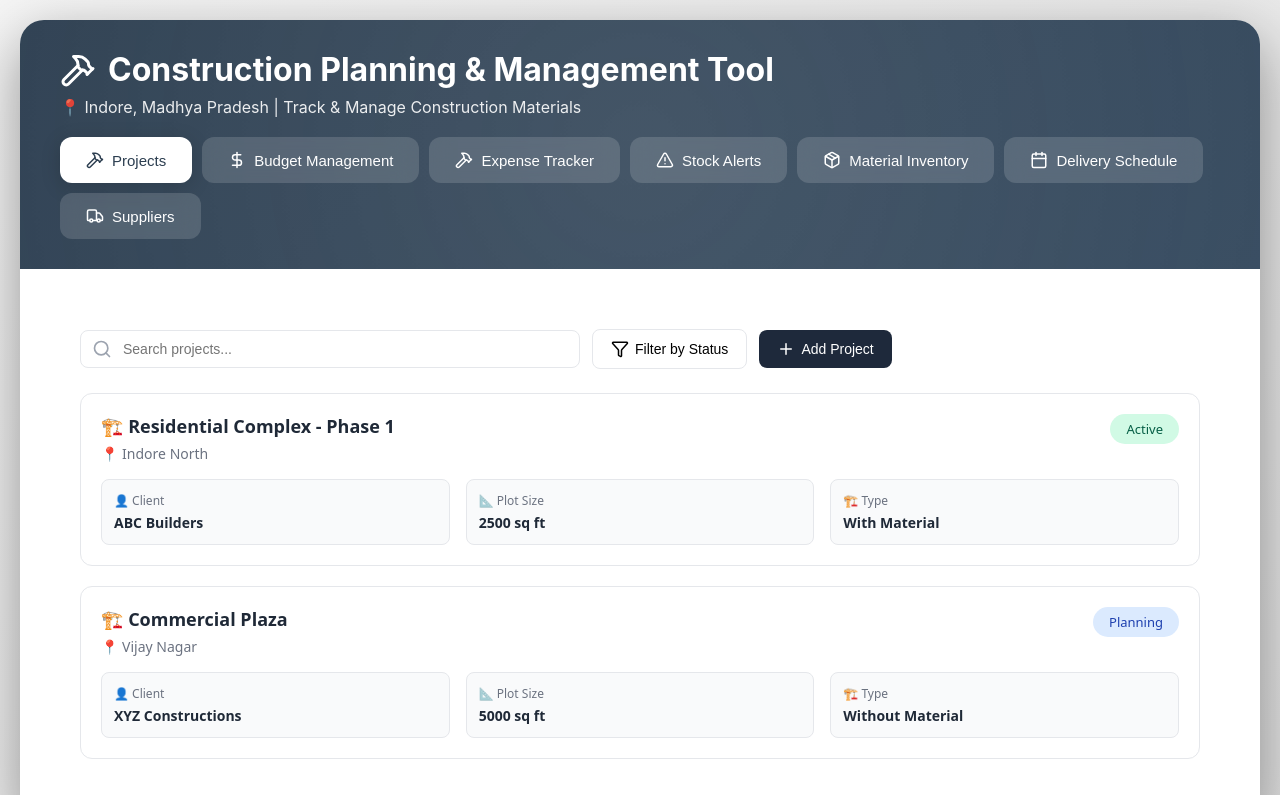
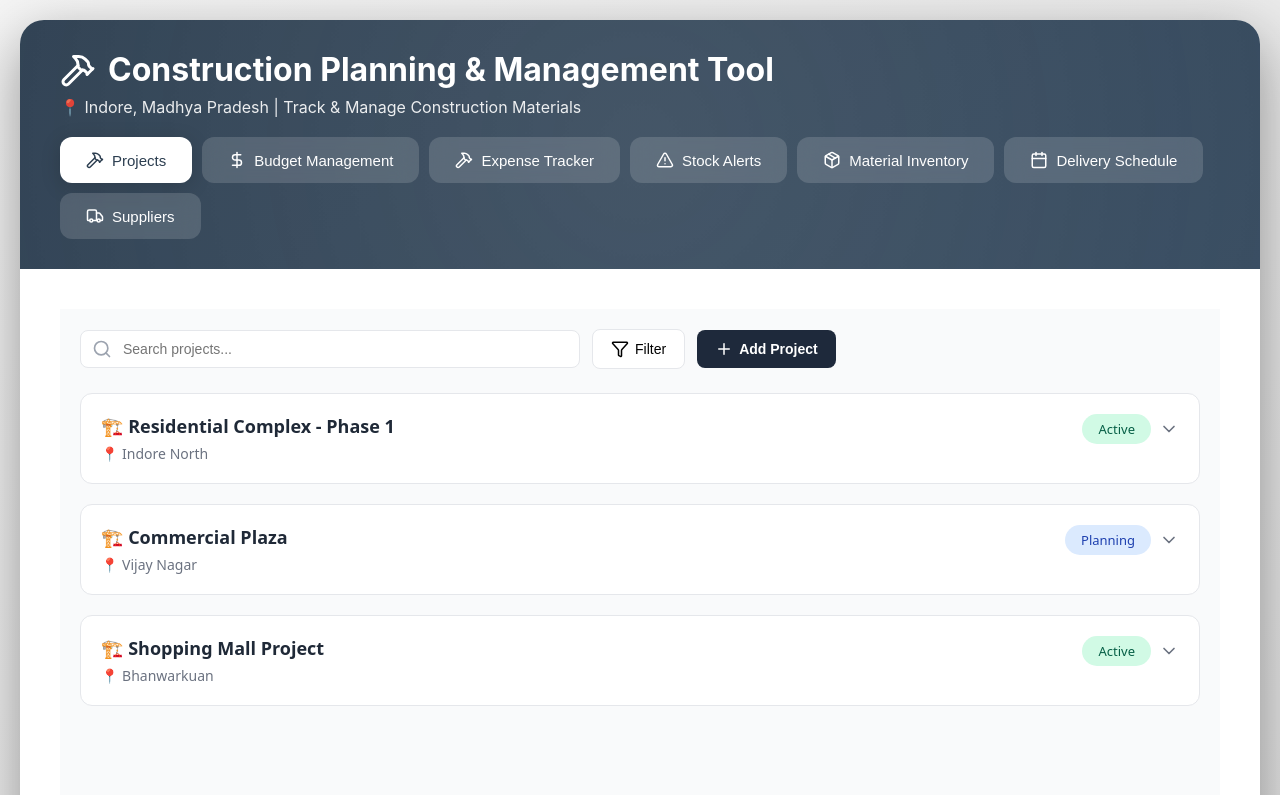
Before and after one commit to prakhart07/inventory-management, a React (Create React App) app: page /inventory in a window 1280 px wide. Shown: the top 795 px of the page. Built offline with nearby package versions, Linux system fonts and the light colour scheme.

Commit message:
Edit Button Click Updated project

```diff
--- a/src/Components/ProjectP.js
+++ b/src/Components/ProjectP.js
@@ -1,5 +1,5 @@
 import React, { useState } from 'react';
-import { Search, Filter, Plus, X } from 'lucide-react';
+import { Search, Filter, Plus, X, ChevronDown, ChevronUp } from 'lucide-react';
 
 const initialProjects = [
     {
@@ -11,7 +11,7 @@ const initialProjects = [
         plotSize: 2500,
         budget: 5000000,
         constructionRate: 2000,
-        constructionType: 'With Material'
+        constructionType: 'Turnkey'
     },
     {
         id: 2,
@@ -22,13 +22,25 @@ const initialProjects = [
         plotSize: 5000,
         budget: 12000000,
         constructionRate: 2200,
-        constructionType: 'Without Material'
+        constructionType: 'Gray Box'
+    },
+    {
+        id: 3,
+        name: 'Shopping Mall Project',
+        location: 'Bhanwarkuan',
+        status: 'Active',
+        clientName: 'Mall Developers Ltd',
+        plotSize: 8000,
+        budget: 25000000,
+        constructionRate: 2500,
+        constructionType: 'Turnkey'
     }
 ];
 
 export default function ProjectsPage() {
     const [projects, setProjects] = useState(initialProjects);
     const [showModal, setShowModal] = useState(false);
+    const [editingProject, setEditingProject] = useState(null);
 
     const [formData, setFormData] = useState({
         name: '',
@@ -38,7 +50,7 @@ export default function ProjectsPage() {
         plotSize: '',
         budget: '',
         constructionRate: '',
-        constructionType: 'With Material'
+        constructionType: 'Turnkey'
     });
 
     const handleInputChange = (e) => {
@@ -49,14 +61,50 @@ export default function ProjectsPage() {
         }));
     };
 
+    const handleEdit = (project) => {
+        setEditingProject(project);
+        setFormData({
+            name: project.name,
+            location: project.location,
+            status: project.status,
+            clientName: project.clientName,
+            plotSize: project.plotSize.toString(),
+            budget: project.budget.toString(),
+            constructionRate: project.constructionRate.toString(),
+            constructionType: project.constructionType
+        });
+        setShowModal(true);
+    };
+
     const handleSubmit = () => {
         if (formData.name && formData.location) {
-            const newProject = {
-                id: projects.length + 1,
-                ...formData
-            };
-            setProjects([...projects, newProject]);
+            if (editingProject) {
+                // Update existing project
+                const updatedProjects = projects.map(p =>
+                    p.id === editingProject.id
+                        ? {
+                            ...p,
+                            ...formData,
+                            plotSize: formData.plotSize ? parseInt(formData.plotSize) : 0,
+                            budget: formData.budget ? parseInt(formData.budget) : 0,
+                            constructionRate: formData.constructionRate ? parseInt(formData.constructionRate) : 0
+                        }
+                        : p
+                );
+                setProjects(updatedProjects);
+            } else {
+                // Add new project
+                const newProject = {
+                    id: projects.length + 1,
+                    ...formData,
+                    plotSize: formData.plotSize ? parseInt(formData.plotSize) : 0,
+                    budget: formData.budget ? parseInt(formData.budget) : 0,
+                    constructionRate: formData.constructionRate ? parseInt(formData.constructionRate) : 0
+                };
+                setProjects([...projects, newProject]);
+            }
             setShowModal(false);
+            setEditingProject(null);
             setFormData({
                 name: '',
                 location: '',
@@ -65,16 +113,26 @@ export default function ProjectsPage() {
                 plotSize: '',
                 budget: '',
                 constructionRate: '',
-                constructionType: 'With Material'
+                constructionType: 'Turnkey'
             });
         }
     };
 
     return (
-        <div style={{ padding: '20px', fontFamily: 'system-ui, -apple-system, sans-serif' }}>
+        <div style={{ padding: '20px', fontFamily: 'system-ui, -apple-system, sans-serif', background: '#f9fafb', minHeight: '100vh' }}>
+            {/* Header */}
+            {/* <div style={{ marginBottom: '24px' }}>
+                <h1 style={{ fontSize: '28px', fontWeight: '700', color: '#1f2937', marginBottom: '8px' }}>
+                    🏗️ Projects Management
+                </h1>
+                <p style={{ color: '#6b7280', fontSize: '14px' }}>
+                    Manage and track all your construction projects
+                </p>
+            </div> */}
+
             {/* Top Bar */}
-            <div style={{ display: 'flex', gap: '12px', marginBottom: '24px', alignItems: 'center' }}>
-                <div style={{ position: 'relative', flex: 1, maxWidth: '500px' }}>
+            <div style={{ display: 'flex', gap: '12px', marginBottom: '24px', alignItems: 'center', flexWrap: 'wrap' }}>
+                <div style={{ position: 'relative', flex: 1, maxWidth: '500px', minWidth: '250px' }}>
                     <Search style={{ position: 'absolute', left: '12px', top: '50%', transform: 'translateY(-50%)', color: '#9ca3af' }} size={20} />
                     <input
                         type="text"
@@ -84,7 +142,8 @@ export default function ProjectsPage() {
                             padding: '10px 10px 10px 42px',
                             border: '1px solid #e5e7eb',
                             borderRadius: '8px',
-                            fontSize: '14px'
+                            fontSize: '14px',
+                            background: 'white'
                         }}
                     />
                 </div>
@@ -97,10 +156,11 @@ export default function ProjectsPage() {
                     alignItems: 'center',
                     gap: '6px',
                     cursor: 'pointer',
-                    fontSize: '14px'
+                    fontSize: '14px',
+                    fontWeight: '500'
                 }}>
                     <Filter size={18} />
-                    Filter by Status
+                    Filter
                 </button>
                 <button
                     onClick={() => setShowModal(true)}
@@ -114,7 +174,8 @@ export default function ProjectsPage() {
                         alignItems: 'center',
                         gap: '6px',
                         cursor: 'pointer',
-                        fontSize: '14px'
+                        fontSize: '14px',
+                        fontWeight: '600'
                     }}>
                     <Plus size={18} />
                     Add Project
@@ -124,77 +185,7 @@ export default function ProjectsPage() {
             {/* Project Cards */}
             <div style={{ display: 'grid', gap: '20px' }}>
                 {projects.map(project => (
-                    <div key={project.id} style={{
-                        background: 'white',
-                        border: '1px solid #e5e7eb',
-                        borderRadius: '12px',
-                        padding: '20px'
-                    }}>
-                        <div style={{ display: 'flex', justifyContent: 'space-between', alignItems: 'start', marginBottom: '16px' }}>
-                            <div>
-                                <div style={{ fontSize: '18px', fontWeight: '600', color: '#1f2937', marginBottom: '6px' }}>
-                                    🏗️ {project.name}
-                                </div>
-                                <div style={{ color: '#6b7280', fontSize: '14px' }}>
-                                    📍 {project.location}
-                                </div>
-                            </div>
-                            <span style={{
-                                padding: '6px 16px',
-                                borderRadius: '20px',
-                                fontSize: '13px',
-                                fontWeight: '500',
-                                background: project.status === 'Active' ? '#d1fae5' : '#dbeafe',
-                                color: project.status === 'Active' ? '#065f46' : '#1e40af'
-                            }}>
-                                {project.status}
-                            </span>
-                        </div>
-
-                        {/* Advanced Info Grid */}
-                        <div style={{
-                            display: 'grid',
-                            gridTemplateColumns: 'repeat(auto-fit, minmax(200px, 1fr))',
-                            gap: '16px',
-                            marginTop: '16px'
-                        }}>
-                            <div style={{
-                                background: '#f9fafb',
-                                padding: '12px',
-                                borderRadius: '8px',
-                                border: '1px solid #e5e7eb'
-                            }}>
-                                <div style={{ fontSize: '12px', color: '#6b7280', marginBottom: '4px' }}>👤 Client</div>
-                                <div style={{ fontSize: '14px', fontWeight: '600', color: '#1f2937' }}>
-                                    {project.clientName || 'N/A'}
-                                </div>
-                            </div>
-
-                            <div style={{
-                                background: '#f9fafb',
-                                padding: '12px',
-                                borderRadius: '8px',
-                                border: '1px solid #e5e7eb'
-                            }}>
-                                <div style={{ fontSize: '12px', color: '#6b7280', marginBottom: '4px' }}>📐 Plot Size</div>
-                                <div style={{ fontSize: '14px', fontWeight: '600', color: '#1f2937' }}>
-                                    {project.plotSize ? `${project.plotSize} sq ft` : '-'}
-                                </div>
-                            </div>
-
-                            <div style={{
-                                background: '#f9fafb',
-                                padding: '12px',
-                                borderRadius: '8px',
-                                border: '1px solid #e5e7eb'
-                            }}>
-                                <div style={{ fontSize: '12px', color: '#6b7280', marginBottom: '4px' }}>🏗️ Type</div>
-                                <div style={{ fontSize: '14px', fontWeight: '600', color: '#1f2937' }}>
-                                    {project.constructionType}
-                                </div>
-                            </div>
-                        </div>
-                    </div>
+                    <ProjectCard key={project.id} project={project} onEdit={handleEdit} />
                 ))}
             </div>
 
@@ -226,7 +217,7 @@ export default function ProjectsPage() {
                     }}>
                         <div style={{ display: 'flex', justifyContent: 'space-between', alignItems: 'center', marginBottom: '24px' }}>
                             <h2 style={{ fontSize: '24px', fontWeight: '700', color: '#1f2937', margin: 0 }}>
-                                🏗️ Add New Project
+                                🏗️ {editingProject ? 'Edit Project' : 'Add New Project'}
                             </h2>
                             <button
                                 onClick={() => setShowModal(false)}
@@ -244,25 +235,13 @@ export default function ProjectsPage() {
 
                         {/* Form Fields */}
                         <div>
-                            {/* Project Name */}
                             <Field label="Project Name *" name="name" value={formData.name} onChange={handleInputChange} placeholder="Enter project name" />
-
-                            {/* Location */}
                             <Field label="Location *" name="location" value={formData.location} onChange={handleInputChange} placeholder="Enter location" />
-
-                            {/* Client Name */}
                             <Field label="Client Name" name="clientName" value={formData.clientName} onChange={handleInputChange} placeholder="Enter client name" />
-
-                            {/* Plot Size */}
                             <Field label="Plot Size (sq ft)" name="plotSize" type="number" value={formData.plotSize} onChange={handleInputChange} placeholder="Enter plot size" />
-
-                            {/* Budget */}
                             <Field label="Budget (₹)" name="budget" type="number" value={formData.budget} onChange={handleInputChange} placeholder="Enter budget" />
-
-                            {/* Construction Rate */}
                             <Field label="Construction Rate (₹/sq ft)" name="constructionRate" type="number" value={formData.constructionRate} onChange={handleInputChange} placeholder="Enter rate per sq ft" />
 
-                            {/* Construction Type */}
                             <div style={{ marginBottom: '20px' }}>
                                 <label style={labelStyle}>Construction Type</label>
                                 <select
@@ -277,7 +256,6 @@ export default function ProjectsPage() {
                                 </select>
                             </div>
 
-                            {/* Status */}
                             <div style={{ marginBottom: '20px' }}>
                                 <label style={labelStyle}>Status *</label>
                                 <select
@@ -293,13 +271,12 @@ export default function ProjectsPage() {
                                 </select>
                             </div>
 
-                            {/* Buttons */}
                             <div style={{ display: 'flex', gap: '12px', marginTop: '32px' }}>
                                 <button type="button" onClick={() => setShowModal(false)} style={cancelBtn}>
                                     Cancel
                                 </button>
                                 <button type="button" onClick={handleSubmit} style={addBtn}>
-                                    Add Project
+                                    {editingProject ? 'Update Project' : 'Add Project'}
                                 </button>
                             </div>
                         </div>
@@ -309,6 +286,171 @@ export default function ProjectsPage() {
         </div>
     );
 }
+
+// Project Card Component with Hover and Click
+const ProjectCard = ({ project, onEdit }) => {
+    const [isExpanded, setIsExpanded] = useState(false);
+    const [isHovered, setIsHovered] = useState(false);
+
+    const handleEditClick = (e) => {
+        e.stopPropagation();
+        onEdit(project);
+    };
+
+    return (
+        <div
+            onMouseEnter={() => setIsHovered(true)}
+            onMouseLeave={() => setIsHovered(false)}
+            onClick={() => setIsExpanded(!isExpanded)}
+            style={{
+                background: 'white',
+                border: '1px solid #e5e7eb',
+                borderRadius: '12px',
+                padding: '20px',
+                cursor: 'pointer',
+                transition: 'all 0.3s ease',
+                boxShadow: isHovered || isExpanded ? '0 4px 12px rgba(0, 0, 0, 0.1)' : 'none',
+                transform: isHovered ? 'translateY(-2px)' : 'translateY(0)'
+            }}
+        >
+            <div style={{ display: 'flex', justifyContent: 'space-between', alignItems: 'start', marginBottom: isExpanded ? '20px' : '0' }}>
+                <div style={{ flex: 1 }}>
+                    <div style={{ fontSize: '18px', fontWeight: '600', color: '#1f2937', marginBottom: '6px' }}>
+                        🏗️ {project.name}
+                    </div>
+                    <div style={{ color: '#6b7280', fontSize: '14px' }}>
+                        📍 {project.location}
+                    </div>
+                </div>
+                <div style={{ display: 'flex', alignItems: 'center', gap: '8px' }}>
+                    <span style={{
+                        padding: '6px 16px',
+                        borderRadius: '20px',
+                        fontSize: '13px',
+                        fontWeight: '500',
+                        background: project.status === 'Active' ? '#d1fae5' : project.status === 'Completed' ? '#e0e7ff' : project.status === 'On Hold' ? '#fee2e2' : '#dbeafe',
+                        color: project.status === 'Active' ? '#065f46' : project.status === 'Completed' ? '#3730a3' : project.status === 'On Hold' ? '#991b1b' : '#1e40af'
+                    }}>
+                        {project.status}
+                    </span>
+                    {isExpanded ? <ChevronUp size={20} color="#6b7280" /> : <ChevronDown size={20} color="#6b7280" />}
+                </div>
+            </div>
+
+            {/* Expanded Details */}
+            <div style={{
+                maxHeight: isExpanded ? '1000px' : '0',
+                opacity: isExpanded ? 1 : 0,
+                overflow: 'hidden',
+                transition: 'all 0.4s ease'
+            }}>
+                <div style={{
+                    borderTop: '1px solid #e5e7eb',
+                    paddingTop: '20px',
+                    marginTop: '16px'
+                }}>
+                    {/* Basic Info Section */}
+                    <div style={{ marginBottom: '20px' }}>
+                        <h3 style={{ fontSize: '14px', fontWeight: '600', color: '#374151', marginBottom: '12px', textTransform: 'uppercase', letterSpacing: '0.5px' }}>
+                            📋 Basic Information
+                        </h3>
+                        <div style={{
+                            display: 'grid',
+                            gridTemplateColumns: 'repeat(auto-fit, minmax(200px, 1fr))',
+                            gap: '12px'
+                        }}>
+                            <InfoBox icon="👤" label="Client Name" value={project.clientName || 'N/A'} />
+                            <InfoBox icon="📐" label="Plot Size" value={project.plotSize ? `${project.plotSize.toLocaleString('en-IN')} sq ft` : 'N/A'} />
+                            <InfoBox icon="🏗️" label="Construction Type" value={project.constructionType} />
+                        </div>
+                    </div>
+
+                    {/* Financial Info Section */}
+                    <div style={{ marginBottom: '20px' }}>
+                        <h3 style={{ fontSize: '14px', fontWeight: '600', color: '#374151', marginBottom: '12px', textTransform: 'uppercase', letterSpacing: '0.5px' }}>
+                            💰 Financial Details
+                        </h3>
+                        <div style={{
+                            display: 'grid',
+                            gridTemplateColumns: 'repeat(auto-fit, minmax(200px, 1fr))',
+                            gap: '12px'
+                        }}>
+                            <InfoBox
+                                icon="💵"
+                                label="Total Budget"
+                                value={project.budget ? `₹${project.budget.toLocaleString('en-IN')}` : 'N/A'}
+                                highlight={true}
+                            />
+                            <InfoBox
+                                icon="📊"
+                                label="Construction Rate"
+                                value={project.constructionRate ? `₹${project.constructionRate.toLocaleString('en-IN')}/sq ft` : 'N/A'}
+                            />
+                            <InfoBox
+                                icon="🧮"
+                                label="Estimated Total"
+                                value={project.plotSize && project.constructionRate ? `₹${(project.plotSize * project.constructionRate).toLocaleString('en-IN')}` : 'N/A'}
+                                highlight={true}
+                            />
+                        </div>
+                    </div>
+
+                    {/* Action Buttons */}
+                    <div style={{ display: 'flex', gap: '10px', marginTop: '20px' }}>
+                        <button
+                            onClick={(e) => e.stopPropagation()}
+                            style={{
+                                flex: 1,
+                                padding: '10px 16px',
+                                background: '#1e293b',
+                                color: 'white',
+                                border: 'none',
+                                borderRadius: '8px',
+                                fontSize: '14px',
+                                fontWeight: '600',
+                                cursor: 'pointer'
+                            }}>
+                            View Details
+                        </button>
+                        <button
+                            onClick={handleEditClick}
+                            style={{
+                                flex: 1,
+                                padding: '10px 16px',
+                                background: 'white',
+                                color: '#374151',
+                                border: '1px solid #e5e7eb',
+                                borderRadius: '8px',
+                                fontSize: '14px',
+                                fontWeight: '600',
+                                cursor: 'pointer'
+                            }}>
+                            Edit Project
+                        </button>
+                    </div>
+                </div>
+            </div>
+        </div>
+    );
+};
+
+// Info Box Component
+const InfoBox = ({ icon, label, value, highlight }) => (
+    <div style={{
+        background: highlight ? '#fef3c7' : '#f9fafb',
+        padding: '14px',
+        borderRadius: '10px',
+        border: `1px solid ${highlight ? '#fbbf24' : '#e5e7eb'}`,
+        transition: 'all 0.2s ease'
+    }}>
+        <div style={{ fontSize: '12px', color: '#6b7280', marginBottom: '6px', fontWeight: '500' }}>
+            {icon} {label}
+        </div>
+        <div style={{ fontSize: '15px', fontWeight: '700', color: '#1f2937', wordBreak: 'break-word' }}>
+            {value}
+        </div>
+    </div>
+);
 
 // Reusable field component
 const Field = ({ label, name, value, onChange, placeholder, type = 'text' }) => (
@@ -365,5 +507,4 @@ const addBtn = {
     cursor: 'pointer',
     fontSize: '15px',
     fontWeight: '600'
-
 };
```
